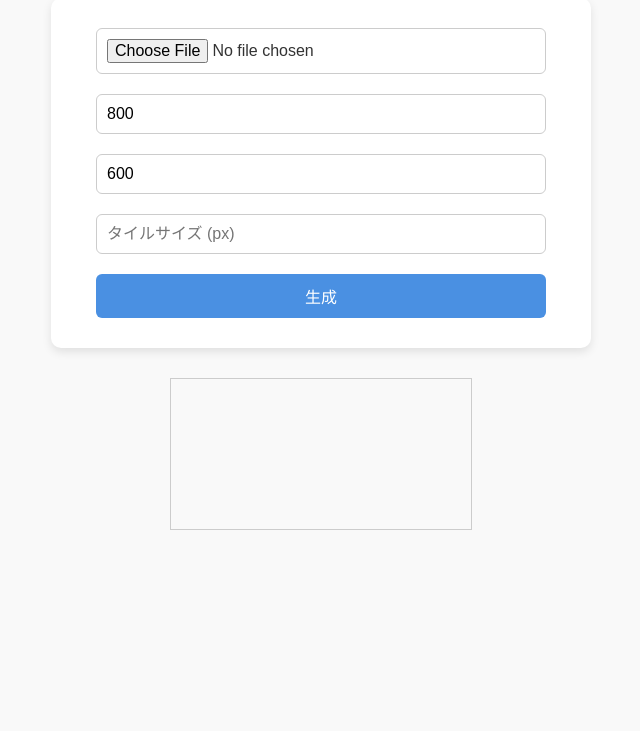
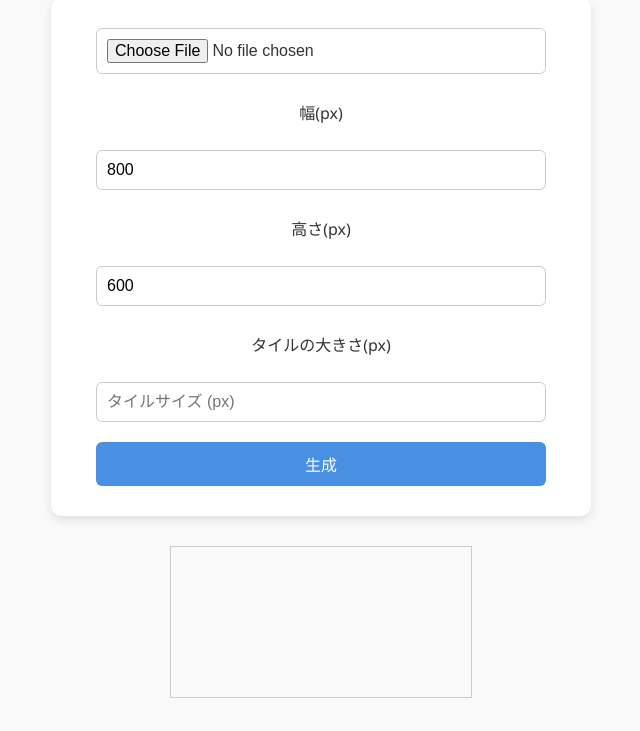
Before and after one commit to beta-03b2/Tiling, a plain HTML site: page index.html in a window 1280 px wide. Shown: the part 117-848 px from the top of the page, without its empty margins (319-959 px from the left). Before the commit the page ends 800 px from the top, so only its background shows below. Drawn offline with Linux system fonts and the light colour scheme.

Commit message:
わかりやすくしたわかりやすくした

```diff
--- a/index.html
+++ b/index.html
@@ -75,8 +75,11 @@
 
   <div class="form-container">
     <input type="file" id="imageInput" accept="image/*" required><br>
+    <p>幅(px)</p>
     <input type="number" id="canvasWidth" placeholder="出力画像の幅 (px)" required>
+    <p>高さ(px)</p>
     <input type="number" id="canvasHeight" placeholder="出力画像の高さ (px)" required>
+    <p>タイルの大きさ(px)</p>
     <input type="number" id="tileSize" placeholder="タイルサイズ (px)" required>
     <button onclick="generateTiledImage()">生成</button>
     <a id="downloadLink" style="display:none" download="tiled_image.png">⬇️ 生成された画像をダウンロード</a>
```
